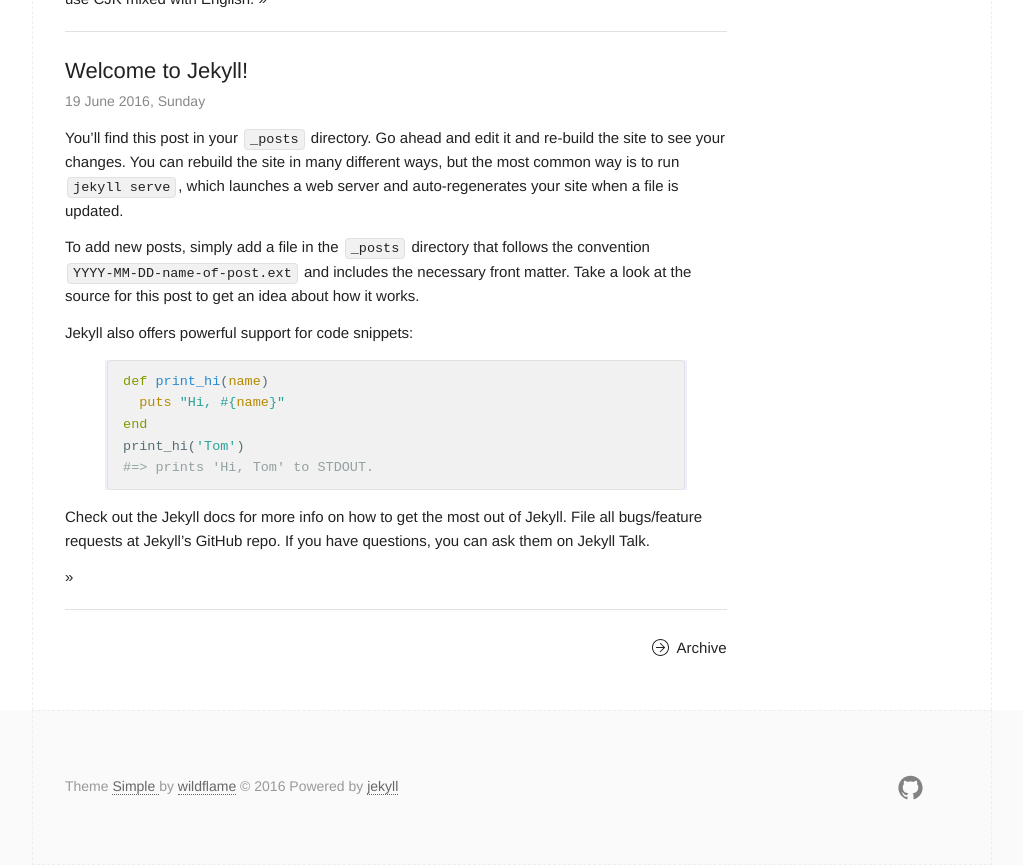
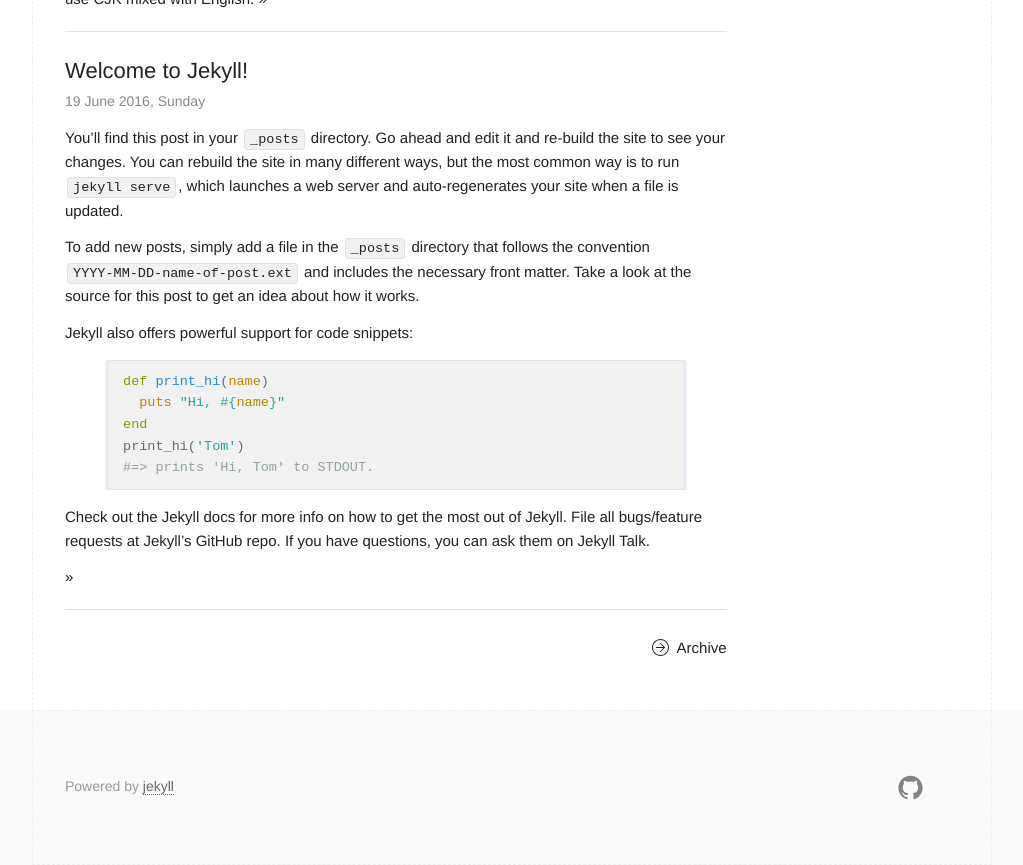
Before and after one commit to jiangtianyu2009/jiangtianyu2009.github.io, a Jekyll site: the page built from index.html, in a window 1280 px wide, cut to the strip 169-1034 px from the top of the page. Shown: the whole strip, without its empty margins (128-1151 px from the left). Built offline with Jekyll 4.4.1, drawn with Linux system fonts in a browser that asks for light colours.

Commit message:
Modify footer.

```diff
--- a/_includes/footer.html
+++ b/_includes/footer.html
@@ -2,8 +2,6 @@
   <div class="container">
     <div class="footer left column one-half">
       <section class="small-font">
-        Theme <a href="https://github.com/wild-flame/jekyll-simple"> Simple </a> by <a href="http://wildflame.me">wildflame</a>
-        © 2016
         Powered by <a href="https://github.com/jekyll/jekyll">jekyll</a>
       </section>
     </div>
@@ -13,9 +11,6 @@
         {% if site.github_username %}
         {% include icon-github.html username=site.github_username %}
         {% endif %}
-        {% if site.twitter_username %}
-        {% include icon-twitter.html username=site.twitter_username %}
-        {% endif %}
       </section>
     </div>
   </div>
```
